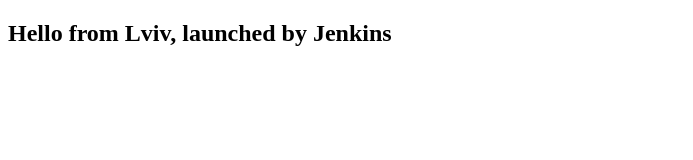
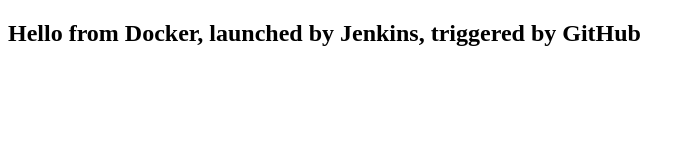
Before and after one commit to Nazarmalskij/PRIKM, a plain HTML site: page index.html in a window 1280 px wide. Shown: the whole page, without its empty margins (0-693 px from the left). Drawn offline with Linux system fonts and the light colour scheme.

Commit message:
Update index.html

```diff
--- a/index.html
+++ b/index.html
@@ -5,6 +5,6 @@
 		<title>Lab_1</title>
 	</head>
 	<body>
-		<h2>Hello from Lviv, launched by Jenkins</h2>
+		<h2>Hello from Docker, launched by Jenkins, triggered by GitHub</h2>
 	</body>
 </html>
```
